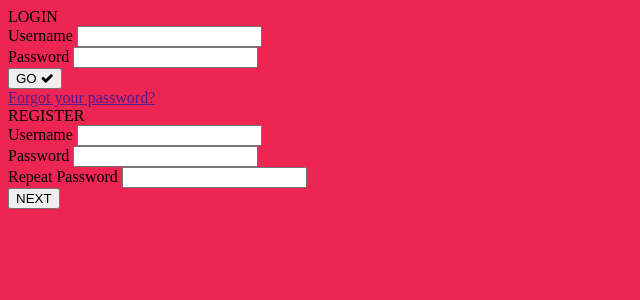
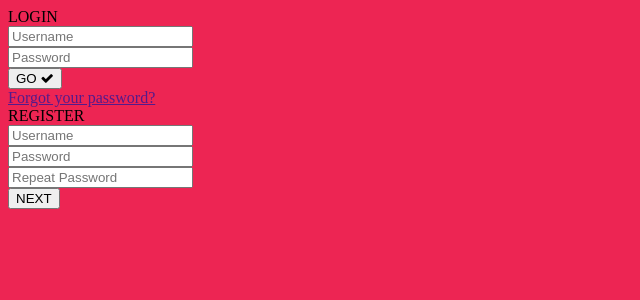
Before and after one commit to banboy38/Cosmic, a PHP site: page /login.php in a window 1280 px wide. Shown: the top 300 px of the page, without its empty margins (0-640 px from the left). Run offline with PHP 8.4, Linux system fonts and the light colour scheme; a stand-in replaces the project's code that opens the database connection; some libraries are stand-ins or nearby versions.

Commit message:
regadddemo

```diff
--- a/Login/login.php
+++ b/Login/login.php
@@ -1,4 +1,5 @@
 <?php
+    header("Pragma: no-cache");
     header('Cache-Control: no-cache, must-revalidate');
     session_start();
 	session_unset();
@@ -30,14 +31,14 @@
       <form action="/Login/process.php" method="post">
 
       <div class="input">
-         <label for="name">Username</label>
-         <input type="text" name="username" id="name">
+         <label for="name"></label>
+         <input type="text" name="username" placeholder="Username" id="name">
          <span class="spin"></span>
       </div>
 
       <div class="input">
-         <label for="pass">Password</label>
-         <input type="password" name="pass" id="pass">
+         <label for="pass"></label>
+         <input type="password" name="pass" placeholder="Password" id="pass">
          <span class="spin"></span>
       </div>
 
@@ -56,28 +57,30 @@
 
       <div class="title">REGISTER</div>
 
+      <form method="post" action="/Login/regprocess.php">
+
       <div class="input">
-         <label for="regname">Username</label>
-         <input type="text" name="regname" id="regname">
+         <label for="regname"></label>
+         <input type="text" name="regname" placeholder="Username" id="regname">
          <span class="spin"></span>
       </div>
 
       <div class="input">
-         <label for="regpass">Password</label>
-         <input type="password" name="regpass" id="regpass">
+         <label for="regpass"></label>
+         <input type="password" name="regpass" placeholder="Password" id="regpass">
          <span class="spin"></span>
       </div>
 
       <div class="input">
-         <label for="reregpass">Repeat Password</label>
-         <input type="password" name="reregpass" id="reregpass">
+         <label for="reregpass"></label>
+         <input type="password" name="regpass2" placeholder="Repeat Password" id="reregpass">
          <span class="spin"></span>
       </div>
-
       <div class="button">
          <button><span>NEXT</span></button>
       </div>
 
+      </form>
 
    </div>
 
--- /dev/null
+++ b/Login/regprocess.php
@@ -0,0 +1,3 @@
+<?php
+     header("Location: /home.html")
+?>
```
